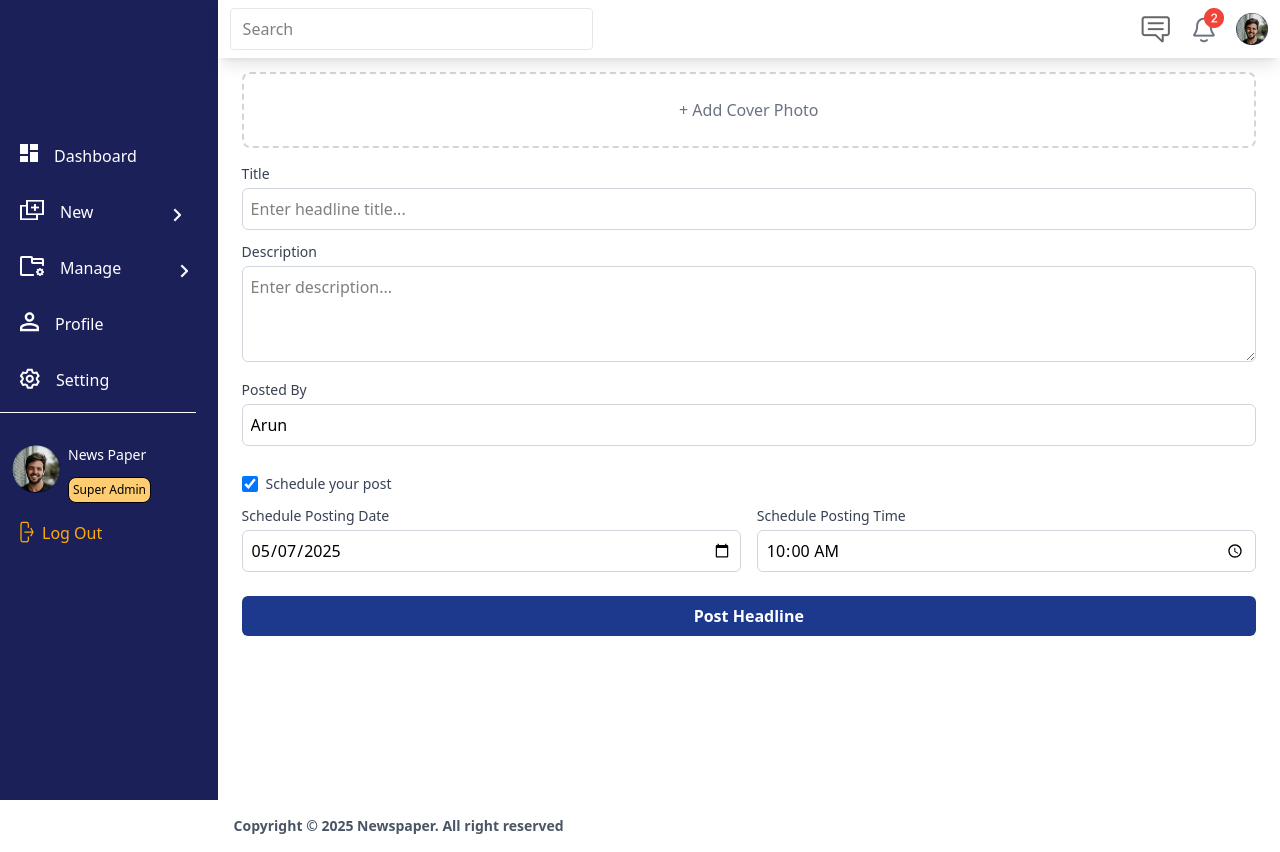
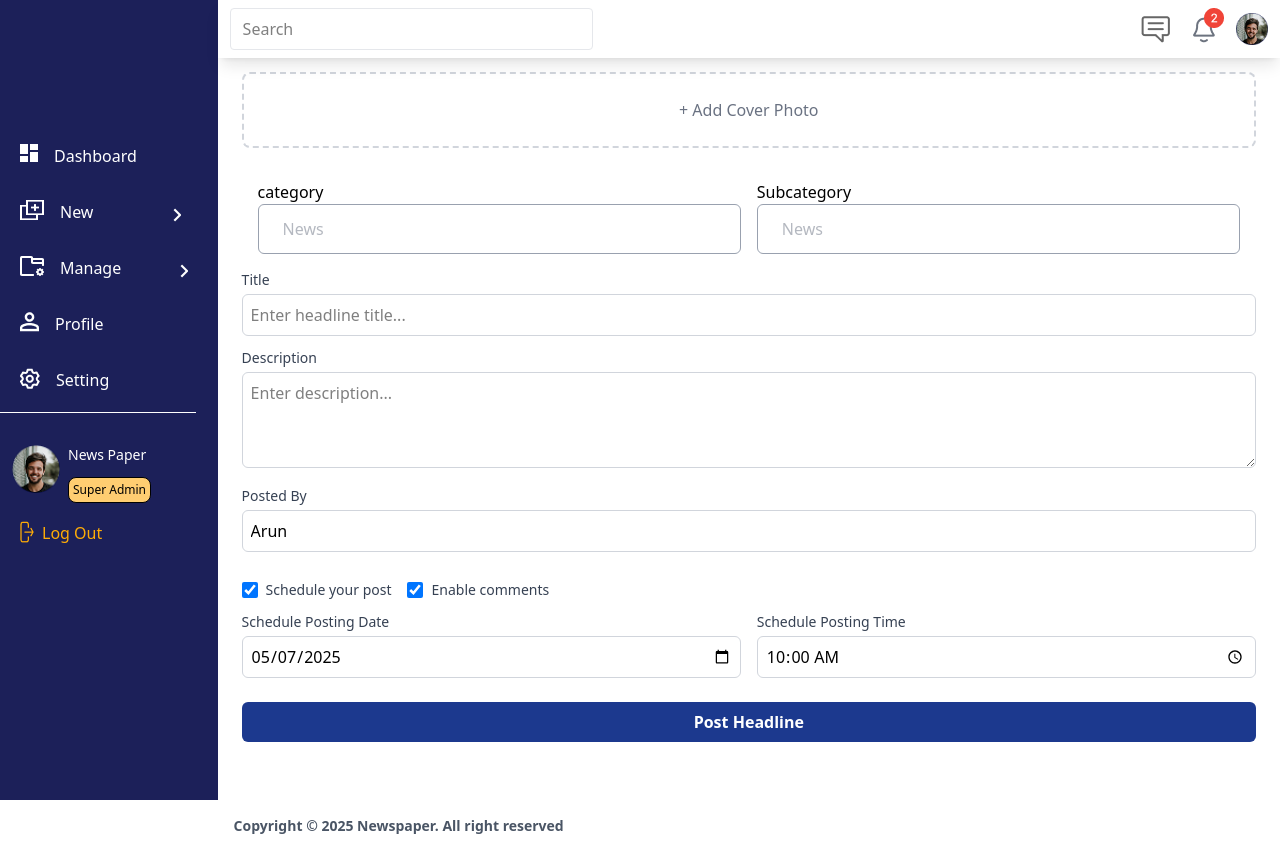
Before and after one commit to suryanshuPal1/News-portal-SupreAdmin, a React (Vite) app: page /post-new-headline in a window 1280 px wide. Built offline with nearby package versions, Linux system fonts and the light colour scheme.

Commit message:
updated dashboard and postnewheadline

```diff
--- a/src/Pages/Dashboard/Dashboard.jsx
+++ b/src/Pages/Dashboard/Dashboard.jsx
@@ -95,7 +95,7 @@ export default function Dashboard() {
         </div>
       </div>
       {/* Analytics Overview */}
-      <div className="grid grid-cols-1 md:grid-cols-2 lg:grid-cols-4 gap-4 mb-6 px-4 lg:px-8 ">
+      <div className="grid grid-cols-1 md:grid-cols-2 lg:grid-cols-4 gap-4 mb-6 px-4 lg:px-5 ">
         <div className="bg-white rounded-md p-4 shadow-sm">
           <h2 className="text-gray-500 text-sm font-medium mb-2 flex items-center space-x-2 justify-between">
             Article Engagement <span className="material-symbols-outlined text-2xl"><SiLibreofficewriter /></span>
@@ -148,7 +148,7 @@ export default function Dashboard() {
         </div>
 
         {/* Placeholder for Graph */}
-        <div className="h-64 bg-gray-100 rounded-md flex items-center justify-center mb-4">
+        <div className="h-64 bg-gray-100 rounded-md flex items-center justify-center mb-4 overlay-hidden ">
           {/* Recharts Line Chart */}
           <ResponsiveContainer width="100%" height={300}>
              {(() => {
--- a/src/Pages/New/PostNewHeadline.jsx
+++ b/src/Pages/New/PostNewHeadline.jsx
@@ -3,6 +3,8 @@ import { useState } from "react";
 
 export default function PostNewHeadline() {
     const [title, setTitle] = useState("");
+    const [subcategory, setSubcategory] = useState("");
+    const [category, setCategory] = useState("");
     const [description, setDescription] = useState("");
     const [postedBy, setPostedBy] = useState("Arun");
     const [schedulePost, setSchedulePost] = useState(true);
@@ -18,6 +20,30 @@ export default function PostNewHeadline() {
         <div className="border-dashed border-2 border-gray-300 rounded-lg flex flex-col items-center justify-center p-6 mb-4">
           <div className="text-gray-500">+ Add Cover Photo</div>
         </div>
+
+                {/* Category and Subcategory */}
+        <div className="flex flex-row w-full space-x-4 p-4 ">
+             <div className='flex flex-col  w-1/2 '>
+                      category
+                      <input
+          type="text"
+          className="bg-white text-gray-500 px-6 py-3 border border-gray-400 p-2 rounded-md "
+          placeholder="News"
+          value={category}
+          onChange={(e) => setCategory(e.target.value)}
+        />
+                </div>
+
+              <div className='flex flex-col space-y-2 w-1/2'> Subcategory
+              <input
+          type="text"
+          className="bg-white text-gray-500 px-6 py-3 border border-gray-400 p-2 rounded-md  "
+          placeholder="News"
+          value={subcategory}
+          onChange={(e) => setSubcategory(e.target.value)}
+        />
+                </div>
+                </div>
 
         {/* Title Input */}
         <label className="block text-sm font-medium text-gray-700">Title</label>
@@ -48,7 +74,7 @@ export default function PostNewHeadline() {
         />
 
         {/* Schedule Post */}
-        <div className="flex items-center mt-4">
+        <div className="flex flex-row   items-center mt-4">
           <input
             type="checkbox"
             checked={schedulePost}
@@ -56,6 +82,13 @@ export default function PostNewHeadline() {
             className="h-4 w-4 text-blue-600 focus:ring-blue-500 border-gray-300 rounded"
           />
           <label className="ml-2 text-sm font-medium text-gray-700">Schedule your post</label>
+          <input
+            type="checkbox"
+            checked={schedulePost}
+            onChange={() => setSchedulePost(!schedulePost)}
+            className="h-4 w-4 ml-4 text-blue-600 focus:ring-blue-500 border-gray-300 rounded"
+          />
+          <label className="ml-2 text-sm font-medium text-gray-700">Enable comments</label>
         </div>
 
         {/* Schedule Date & Time */}
```
